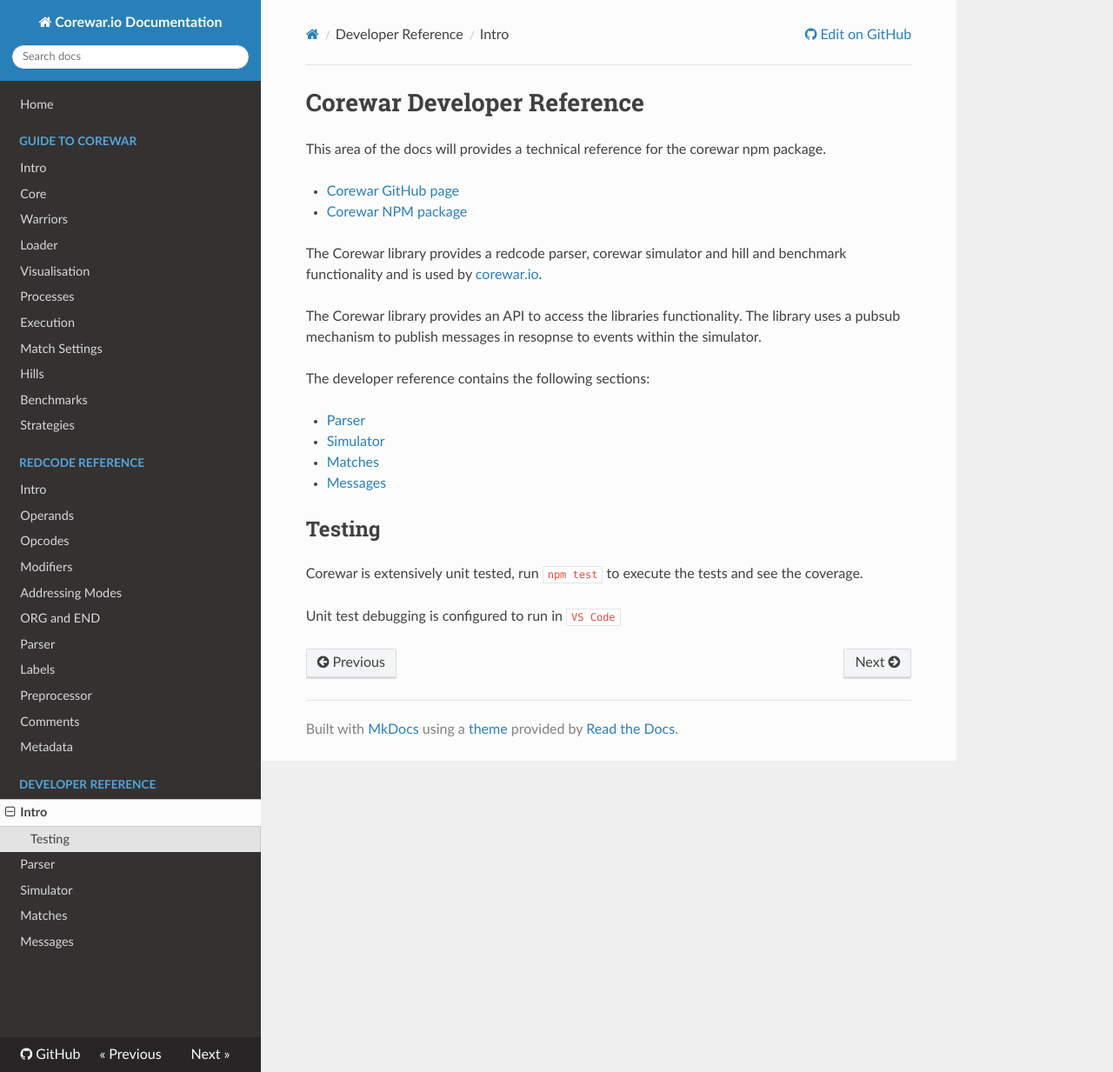
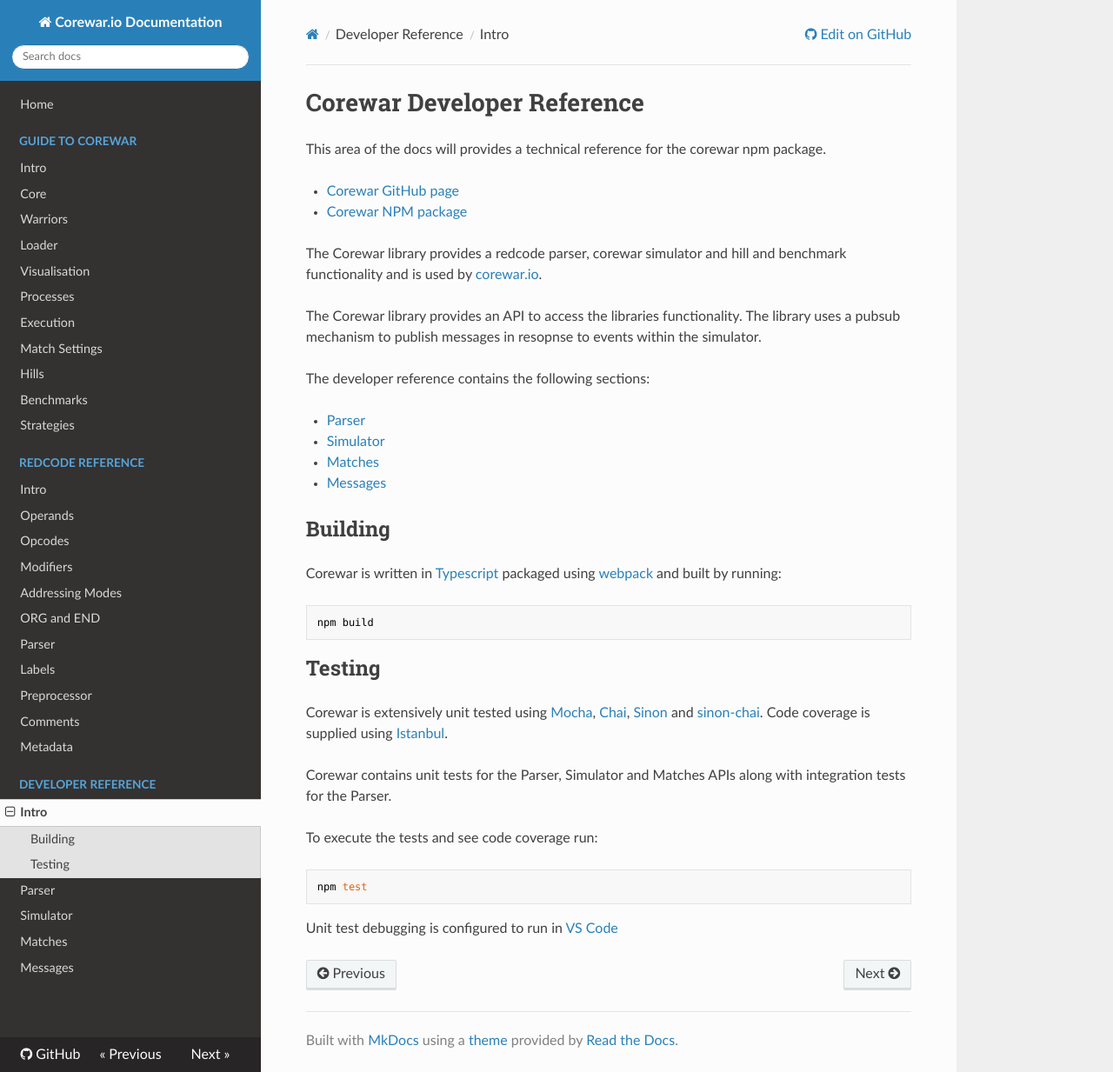
Before and after one commit to corewar/corewar.io, an MkDocs documentation site: the page built from docs/developer/index.md, in a window 1280 px wide and 1233 px high. Shown: the whole window at 87% size. Built offline with MkDocs 1.6.1, drawn with Linux system fonts in a browser that asks for light colours; nearby versions of some CDN libraries; old or Windows-style settings are respelled for this version of MkDocs.

Commit message:
Developer index

````diff
--- a/docs/developer/index.md
+++ b/docs/developer/index.md
@@ -16,8 +16,24 @@
 * [Matches](./matches)
 * [Messages](./messages)
 
+## Building
+
+Corewar is written in [Typescript](https://www.typescriptlang.org/) packaged using [webpack](https://webpack.js.org/) and built by running:
+
+```
+npm build
+```
+
 ## Testing
 
-Corewar is extensively unit tested, run `npm test` to execute the tests and see the coverage.
+Corewar is extensively unit tested using [Mocha](https://mochajs.org/), [Chai](http://www.chaijs.com/), [Sinon](https://sinonjs.org/) and [sinon-chai](https://github.com/domenic/sinon-chai).  Code coverage is supplied using [Istanbul](https://github.com/istanbuljs/nyc).
 
-Unit test debugging is configured to run in `VS Code`
+Corewar contains unit tests for the Parser, Simulator and Matches APIs along with integration tests for the Parser.
+
+To execute the tests and see code coverage run:
+
+```
+npm test
+```
+
+Unit test debugging is configured to run in [VS Code](https://code.visualstudio.com/)
````
